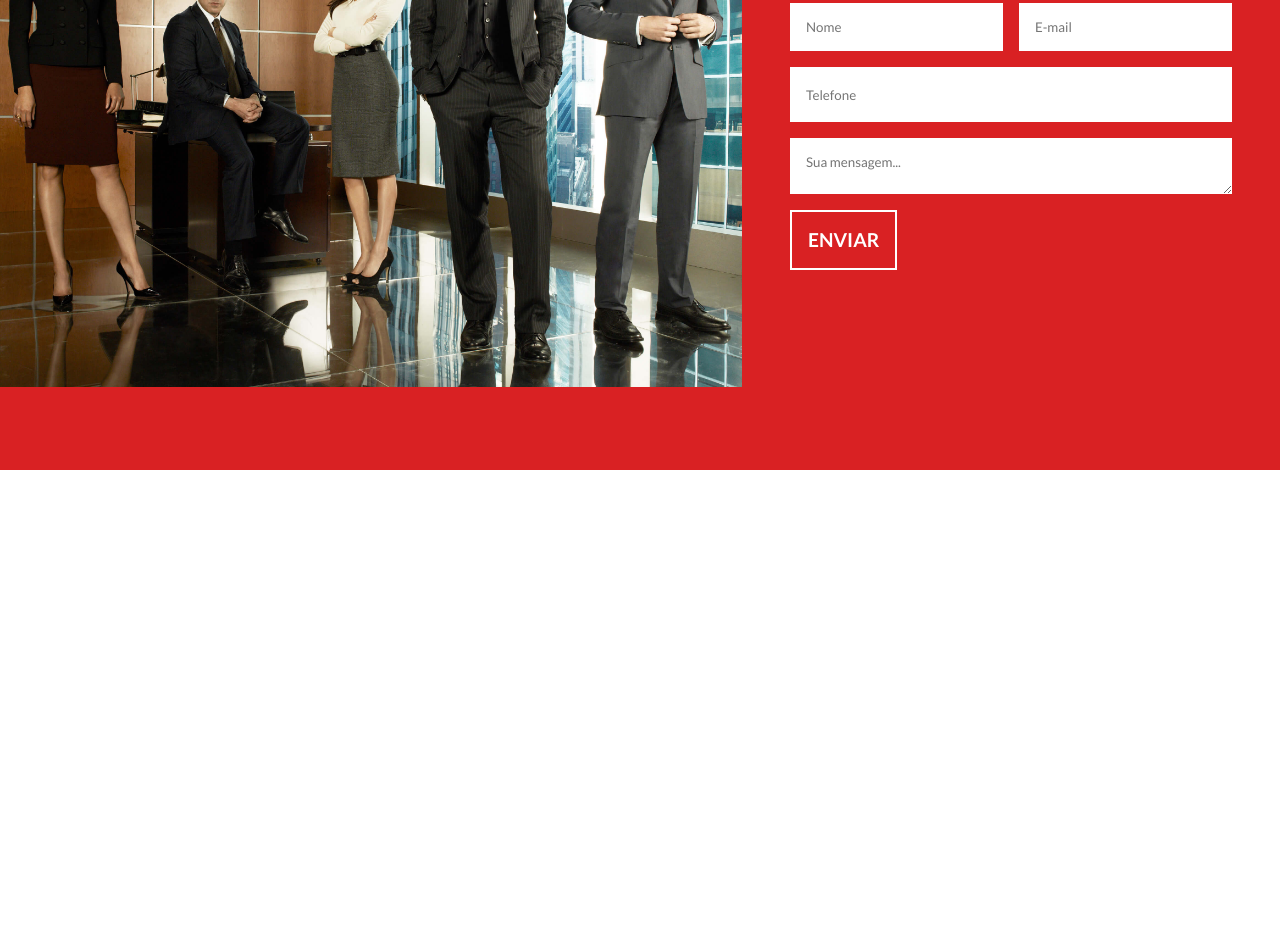
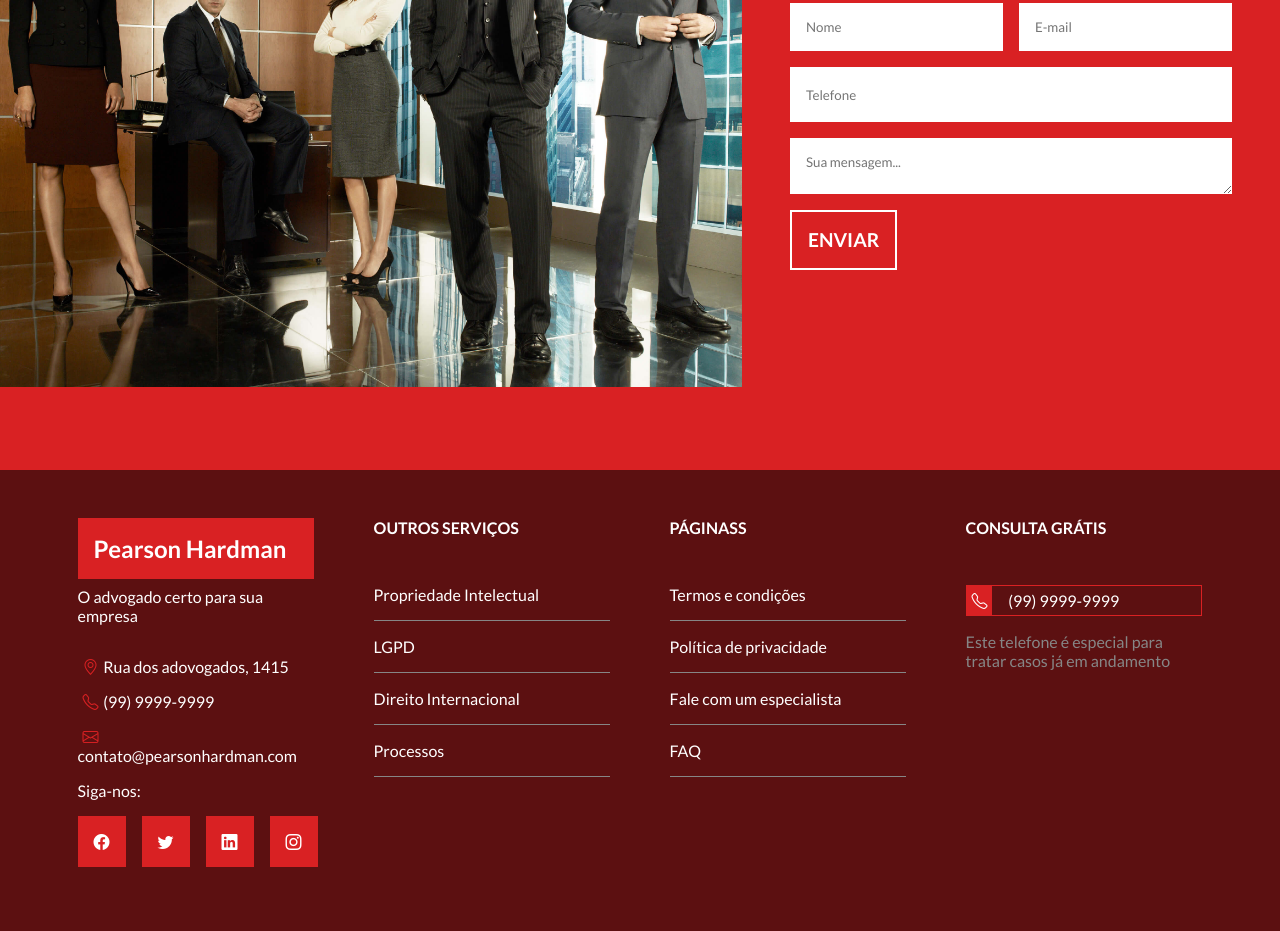
Before and after one commit to viniciussouza88/siteCompleto, a plain HTML site: page index.html in a window 1280 px wide. Shown: the part 3845-4776 px from the top of the page. Before the commit the page ends 4315 px from the top, so only its background shows below. Drawn offline with nearby package versions, Linux system fonts and the light colour scheme.

Commit message:
Rodapé do site (footer)

```diff
--- a/css/styles.css
+++ b/css/styles.css
@@ -5,6 +5,7 @@
     --secondary-text-color: #191919;
     --secondary-color: #868686;
     --tertiary-color: #eff3f4;
+    --secondary-bg-color: #5C1011;
 }
 
 *{
@@ -422,3 +423,88 @@ i{
     background-color: var(--primary-text-color);
     color: var(--main-color);
 }
+
+/* rodapé */
+
+#footer {
+    color: var(--primary-text-color);
+    background-color: var(--secondary-bg-color);
+    display: flex;
+    justify-content: space-around;
+    padding: 3rem 3rem 5rem;
+}
+
+#footer i {
+    font-size: 1rem;
+    padding: 0.3rem;
+}
+
+#footer a {
+    color: var(--primary-text-color);
+}
+
+.contact-info,
+.links-container {
+    width: 20%;
+}
+
+.footer-brand {
+    margin-bottom: 2rem;
+}
+
+.footer-brand h2 {
+    background-color: var(--main-color);
+    margin-bottom: 0.5rem;
+    padding: 1rem;
+}
+
+.contact-info p {
+    margin-bottom: 1rem;
+}
+
+.contact-info p i {
+    background-color: transparent;
+    padding: 0;
+    color: var(--main-color);
+}
+
+
+
+.networks {
+    margin-top: 2rem;
+    display: flex;
+    gap: 1rem;
+}
+
+#footer .networks i {
+    padding: 1rem;
+}
+
+.links-container h4 {
+    text-transform: uppercase;
+    margin-bottom: 3rem;
+}
+
+
+.links-container nav {
+    display: flex;
+    flex-direction: column;
+}
+
+.links-container nav a {
+    padding-bottom: 1rem;
+    margin-bottom: 1rem;
+    border-bottom: 1px solid var(--secondary-color);
+}
+
+.phone-number {
+    display: flex;
+    border: 1px solid var(--main-color);
+    gap: 1rem;
+    align-items: center;
+    margin-bottom: 1rem;
+}
+
+.phone-info {
+    color: var(--secondary-color)
+}
--- a/index.html
+++ b/index.html
@@ -223,6 +223,55 @@
         </form>
     </div>
    </section>
+   <footer id="footer">
+    <div class="contact-info">
+        <div class="footer-brand">
+            <h2>Pearson Hardman</h2>
+            <p>O advogado certo para sua empresa</p>
+        </div>
+        <p><i class="bi bi-geo-alt"></i>Rua dos adovogados, 1415</p>
+        <p><i class="bi bi-telephone"></i>(99) 9999-9999</p>
+        <p><i class="bi bi-envelope"></i>contato@pearsonhardman.com</p>
+        <div class="social-networks">
+            <p>Siga-nos:</p>
+            <div class="networks">
+                <a href="#"><i class="bi bi-facebook"></i></a>
+                <a href="#"><i class="bi bi-twitter"></i></a>
+                <a href="#"><i class="bi bi-linkedin"></i></a>
+                <a href="#"><i class="bi bi-instagram"></i></a>
+            </div>
+        </div>
+    </div>
+    <div class="links-container">
+        <h4>Outros serviços</h4>
+        <nav>
+            <a href="#">Propriedade Intelectual</a>
+            <a href="#">LGPD</a>
+            <a href="#">Direito Internacional</a>
+            <a href="#">Processos</a>
+        </nav>
+    </div>
+    <div class="links-container">
+        <h4>Páginass</h4>
+        <nav>
+            <a href="#">Termos e condições</a>
+            <a href="#">Política de privacidade</a>
+            <a href="#">Fale com um especialista</a>
+            <a href="#">FAQ</a>
+        </nav>
+    </div>
+    <div class="links-container">
+        <h4>Consulta grátis</h4>
+        <div class="phone-number">
+            <i class="bi bi-telephone"></i>
+            <p>(99) 9999-9999</p>
+        </div>
+        <p class="phone-info">
+            Este telefone é especial para tratar casos já em andamento
+        </p>
+    </div>
+
+   </footer>
 
 
 
```
